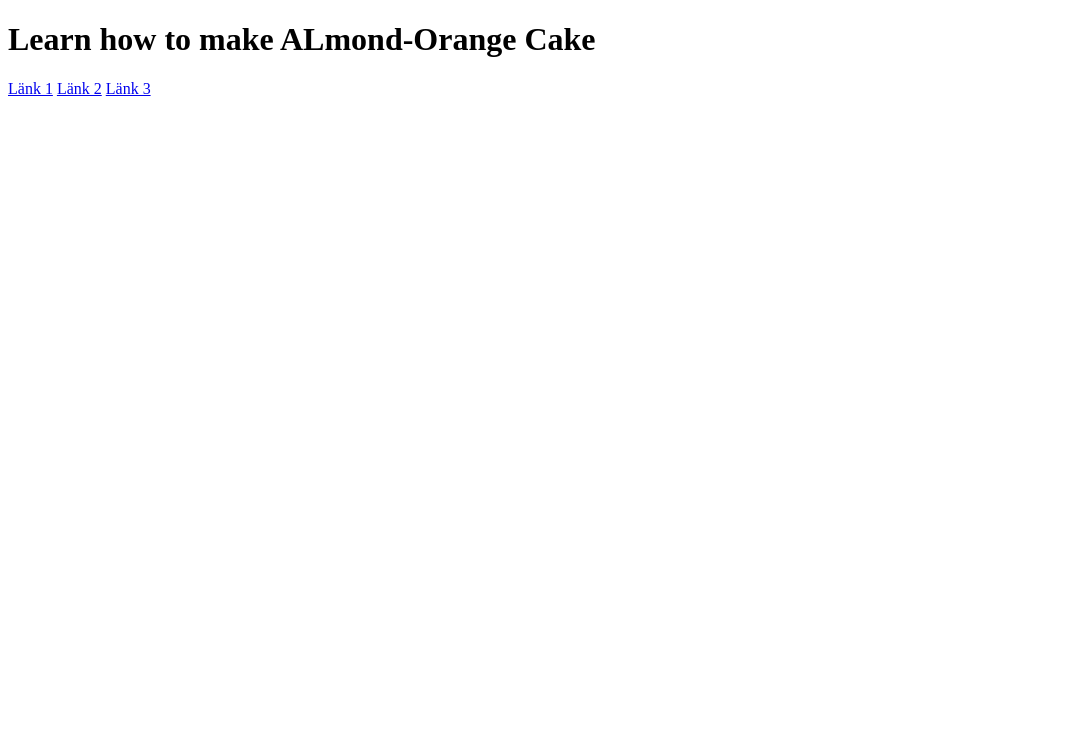
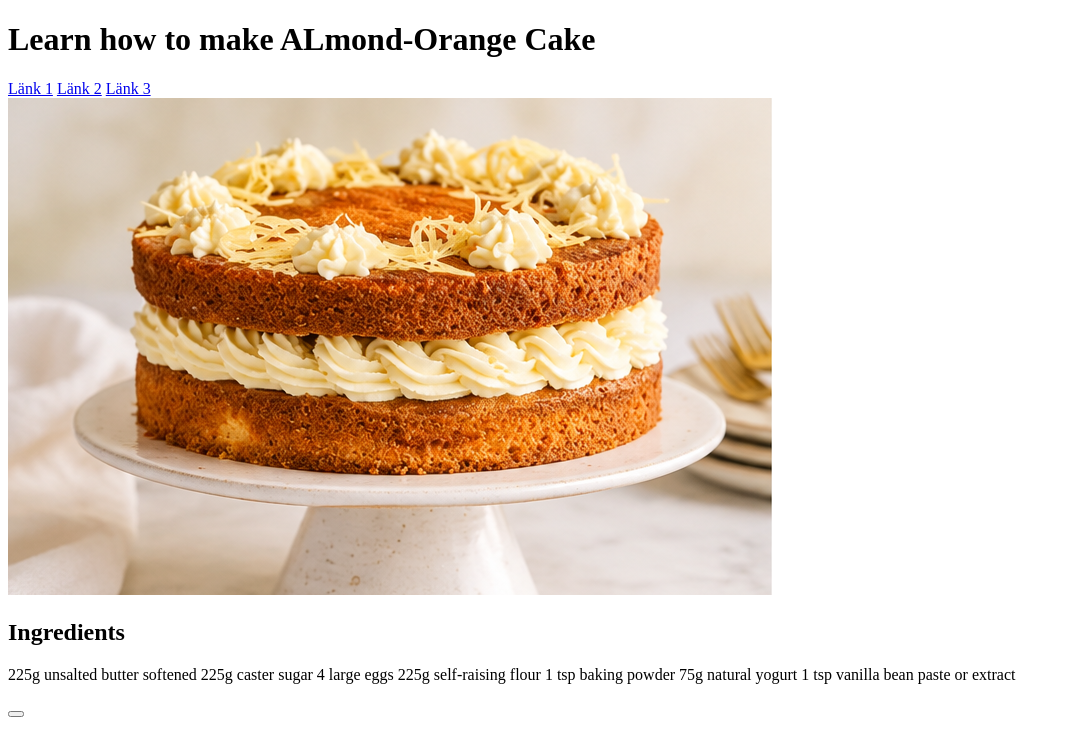
Before and after one commit to Blaize23/Egen-web, a plain HTML site: page index.html in a window 1280 px wide. Shown: the whole page, without its empty margins (0-1071 px from the left). Drawn offline with Linux system fonts and the light colour scheme.

Commit message:
Main img adjustment

```diff
--- a/index.html
+++ b/index.html
@@ -15,5 +15,24 @@
         <a href="https://www.ica.se/artikel/layer-cake/">Länk 2</a>
         <a href="https://glutenfreecuppatea.co.uk/2021/09/08/gluten-free-lemon-and-elderflower-cake-recipe/">Länk 3</a>
     </nav>
+
+    <main>
+        <img src="./img/Swedish Almond Cream Cake Collage 1.png" alt="">
+
+        <h2>Ingredients</h2>
+
+        <p>225g unsalted butter softened
+           225g caster sugar
+           4 large eggs
+           225g self-raising flour
+           1 tsp baking powder
+           75g natural yogurt
+           1 tsp vanilla bean paste or extract
+        </p>
+
+        <button>
+            <a href=""></a>
+        </button>
+    </main>
 </body>
 </html>
```
Also changed, not shown: img/Screenshot 2026-11-18 132710.png (added), img/Screenshot 2026-11-18 132738.png (added).
